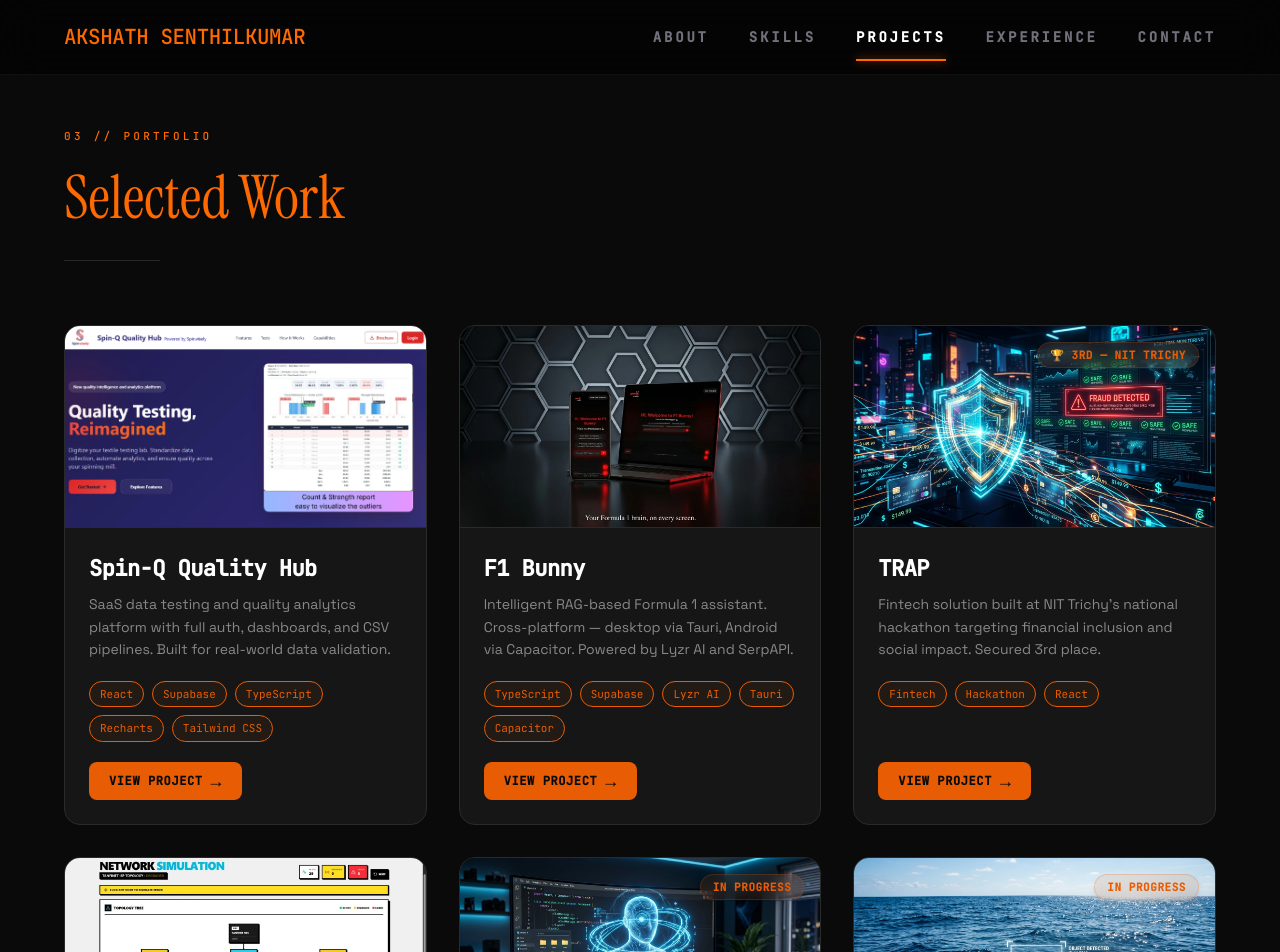
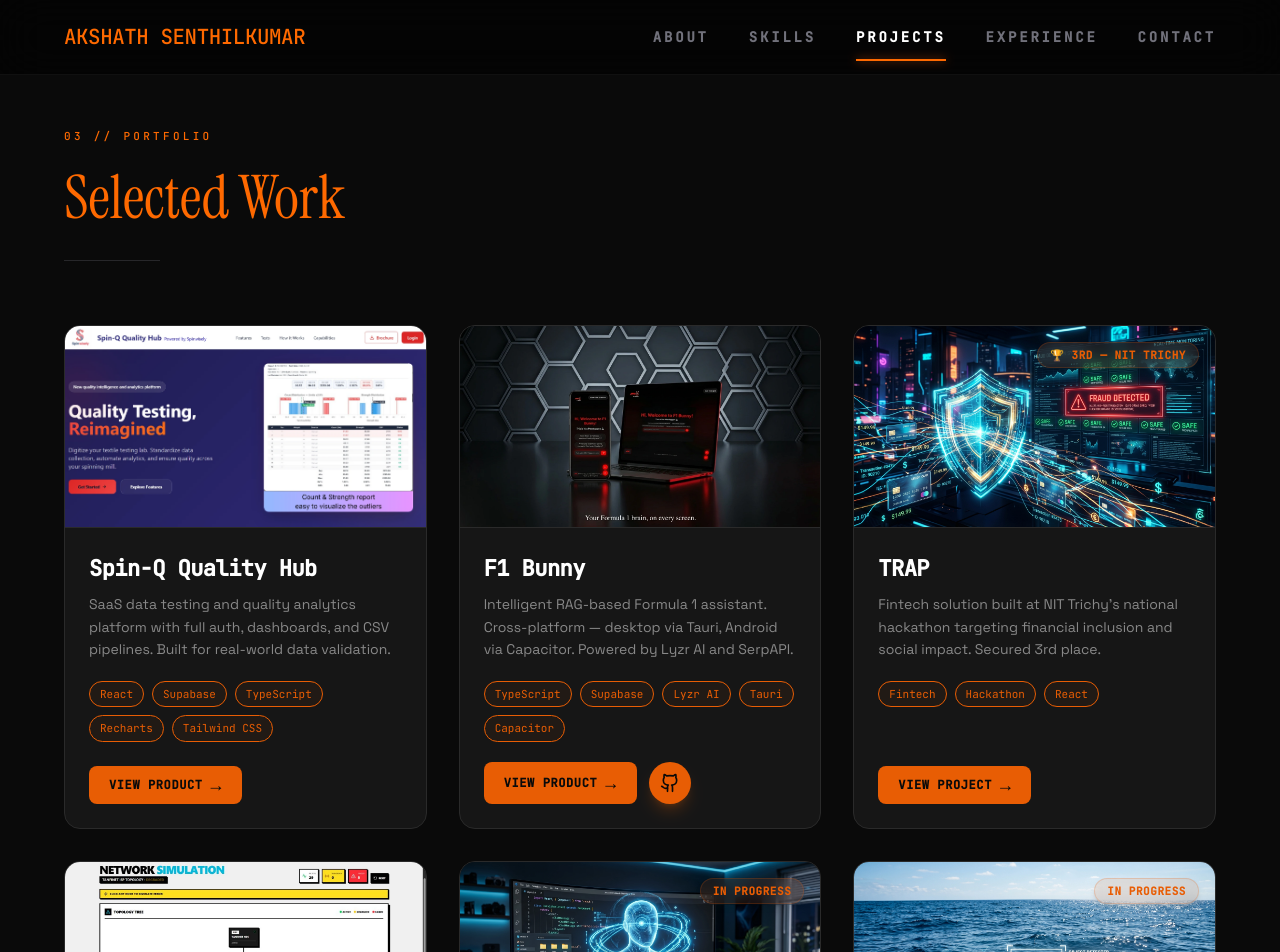
Before and after one commit to akshath-31/Akshath-Portfolio, a React (Vite) app: page /projects in a window 1280 px wide. Shown: the top 952 px of the page. Built offline with nearby package versions, Linux system fonts and the light colour scheme.

Commit message:
UI: Styled GitHub icon with orange background and black logo to match theme

```diff
--- a/src/pages/Projects.tsx
+++ b/src/pages/Projects.tsx
@@ -1,5 +1,6 @@
 import React from "react";
 import TopNav from "../components/TopNav";
+import { Github } from "lucide-react";
 
 const projects = [
   {
@@ -15,7 +16,8 @@ const projects = [
     status: "Done",
     description: "Intelligent RAG-based Formula 1 assistant. Cross-platform — desktop via Tauri, Android via Capacitor. Powered by Lyzr AI and SerpAPI.",
     tags: ["TypeScript", "Supabase", "Lyzr AI", "Tauri", "Capacitor"],
-    link: "https://github.com/akshath-31/f1-bunny",
+    link: "https://f1-bunny.vercel.app/",
+    githubLink: "https://github.com/akshath-31/f1-bunny",
     image: "/f1Bunny.webp",
   },
   {
@@ -136,15 +138,29 @@ export default function Projects() {
                     ))}
                   </div>
                 </div>
+                <div className="flex gap-3">
                   {project.link ? (
-                  <a href={project.link} target="_blank" rel="noopener noreferrer" className="self-start inline-flex items-center gap-2 bg-[#e85d04] text-[#0a0a0a] px-5 py-2.5 rounded-[8px] font-mono text-[11px] md:text-[12px] font-bold uppercase tracking-wider hover:bg-[#ff7a1a] hover:scale-[1.03] transition-all duration-300">
-                    View Project <span className="text-lg leading-none">→</span>
+                    <a href={project.link} target="_blank" rel="noopener noreferrer" className="inline-flex items-center gap-2 bg-[#e85d04] text-[#0a0a0a] px-5 py-2.5 rounded-[8px] font-mono text-[11px] md:text-[12px] font-bold uppercase tracking-wider hover:bg-[#ff7a1a] hover:scale-[1.03] transition-all duration-300">
+                      {(project.name === "Spin-Q Quality Hub" || project.name === "F1 Bunny") ? "View Product" : "View Project"} <span className="text-lg leading-none">→</span>
                     </a>
                   ) : (
-                  <button disabled className="self-start inline-flex items-center gap-2 bg-[#1a1a1a] text-[#888] px-5 py-2.5 rounded-[8px] font-mono text-[11px] md:text-[12px] font-bold uppercase tracking-wider cursor-not-allowed border border-[#2a2a2a]">
+                    <button disabled className="inline-flex items-center gap-2 bg-[#1a1a1a] text-[#888] px-5 py-2.5 rounded-[8px] font-mono text-[11px] md:text-[12px] font-bold uppercase tracking-wider cursor-not-allowed border border-[#2a2a2a]">
                       Cooking...
                     </button>
                   )}
+
+                  {project.githubLink && (
+                    <a
+                      href={project.githubLink}
+                      target="_blank"
+                      rel="noopener noreferrer"
+                      className="w-[42px] h-[42px] flex items-center justify-center rounded-full bg-[#e85d04] hover:bg-[#ff7a1a] hover:scale-[1.1] transition-all duration-300 shadow-lg shadow-orange-500/20"
+                      title="View Source on GitHub"
+                    >
+                      <Github className="w-5 h-5 text-[#0a0a0a]" />
+                    </a>
+                  )}
+                </div>
               </div>
             </div>
           ))}
```
Lines whose indentation alone changed are shown as unchanged.
